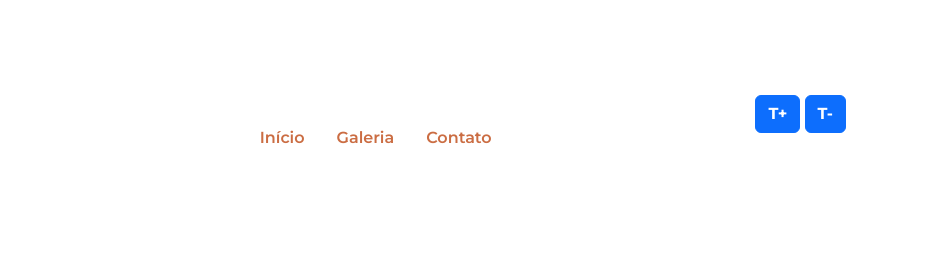
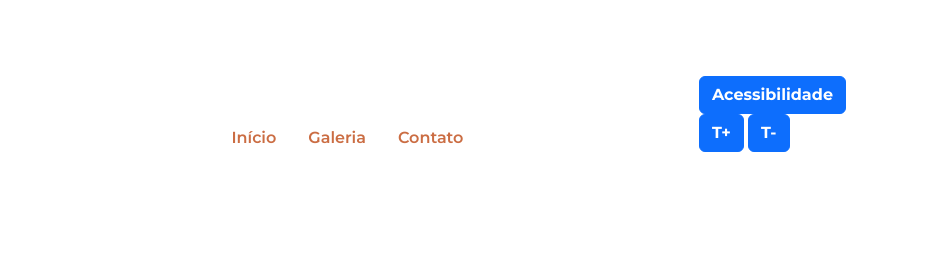
Before and after one commit to JoanirRibeiro/TurmaFT1ajornada2025, a plain HTML site: page index.html in a window 1280 px wide. Shown: the top 273 px of the page, 352-1280 px from the left. Drawn offline with nearby package versions, Linux system fonts and the light colour scheme.

Commit message:
criação de botao de acessibilidade

```diff
--- a/index.html
+++ b/index.html
@@ -24,8 +24,11 @@
             </ul>
 
             <div id="acessibilidade" class="menu-acessibilidade">
-                <button id="aumentar-fonte" class="btn btn-primary fw-bold"> T+ </button>
-                <button id="diminuir-fonte" class="btn btn-primary fw-bold"> T- </button>
+                <button id="botao-acessibilidade" class="btn btn-primary fw-bold rotacao-botao">Acessibilidade</button>
+                <div id="opcoes-acessibilidade" class="opcoes-acessibilidade apresenta-lista">
+                    <button id="aumentar-fonte" class="btn btn-primary fw-bold"> T+ </button>
+                    <button id="diminuir-fonte" class="btn btn-primary fw-bold"> T- </button>
+                </div>
             </div>
         </nav>
 
```
